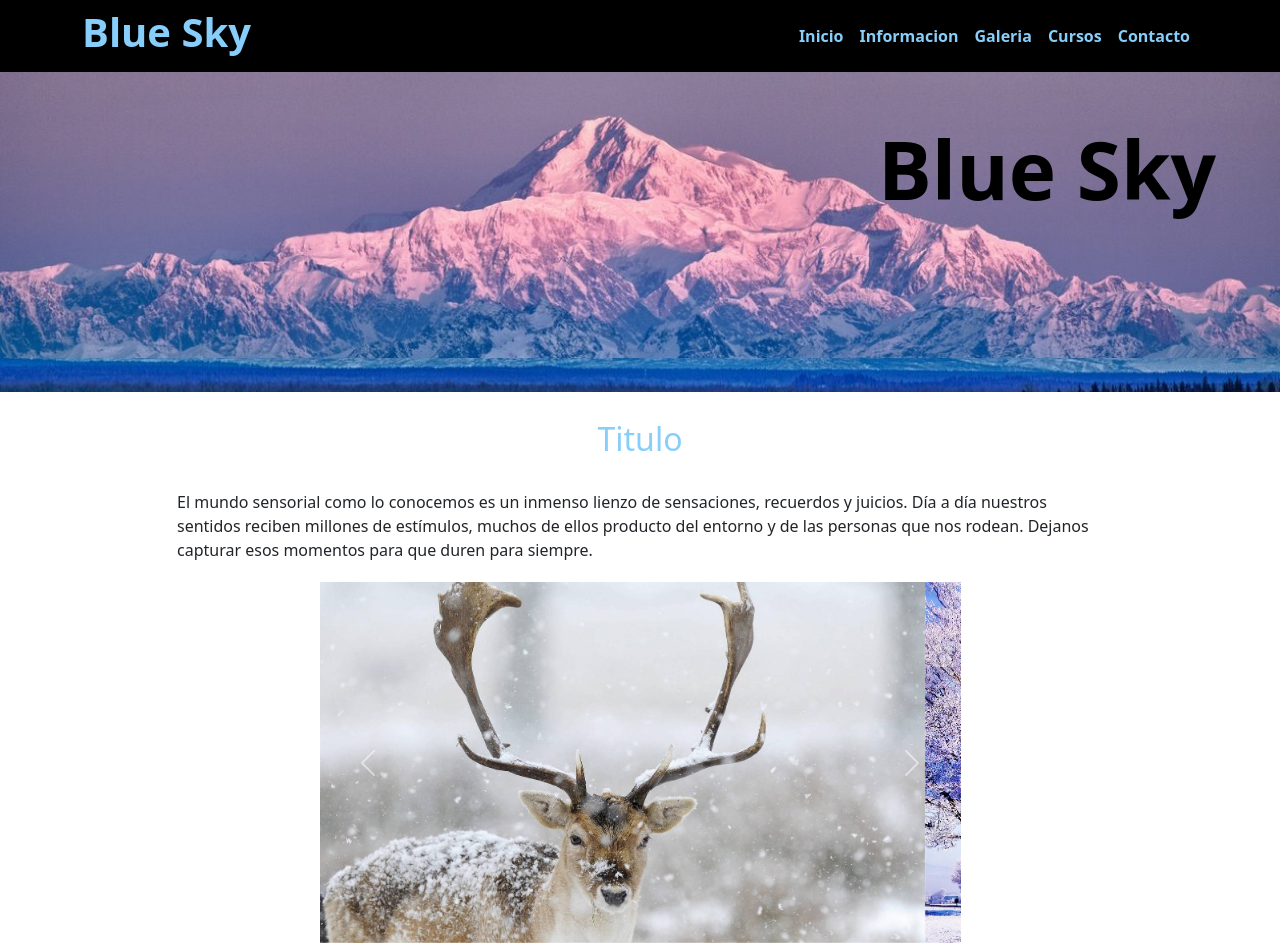
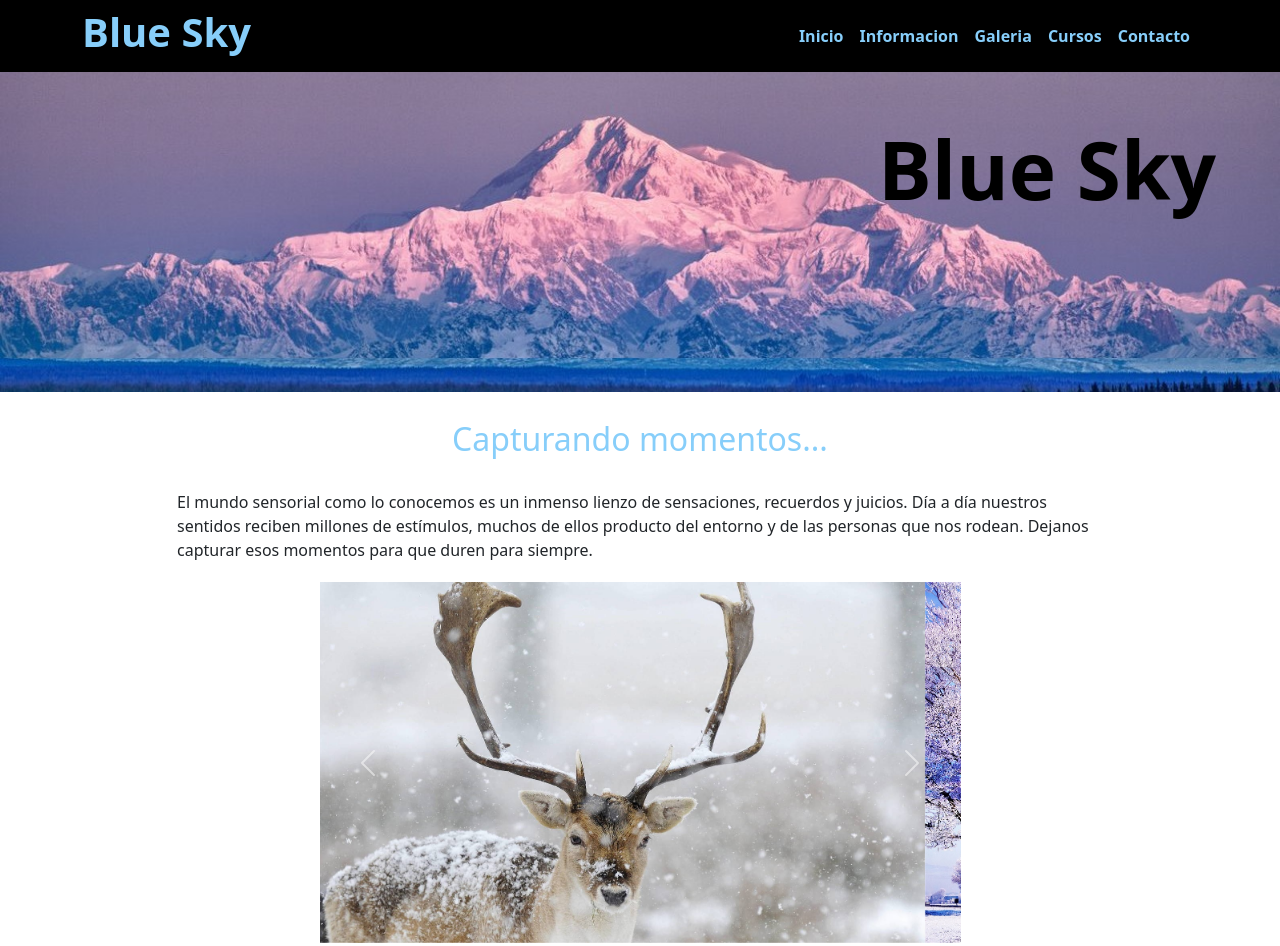
Before and after one commit to KanNeimann/PaginaFotografo-Neimann, a website: page index.html in a window 1280 px wide. Shown: the top 946 px of the page. Drawn offline with nearby package versions, Linux system fonts and the light colour scheme.

Commit message:
Update index.html

```diff
--- a/index.html
+++ b/index.html
@@ -67,7 +67,7 @@
     <main class="container-md">
 
       <div class="row py-1 justify-content-center">
-        <h2 class="text-center titulo py-4">Titulo</h2>
+        <h2 class="text-center titulo py-4">Capturando momentos...</h2>
         <div class="col-10">
           <p class="text-justify">
             El  mundo sensorial como lo conocemos es un inmenso lienzo de sensaciones, recuerdos y juicios. Día a día nuestros sentidos reciben millones de estímulos, muchos de ellos producto del entorno y de las personas que nos rodean. Dejanos capturar esos momentos para que duren para siempre.
```
